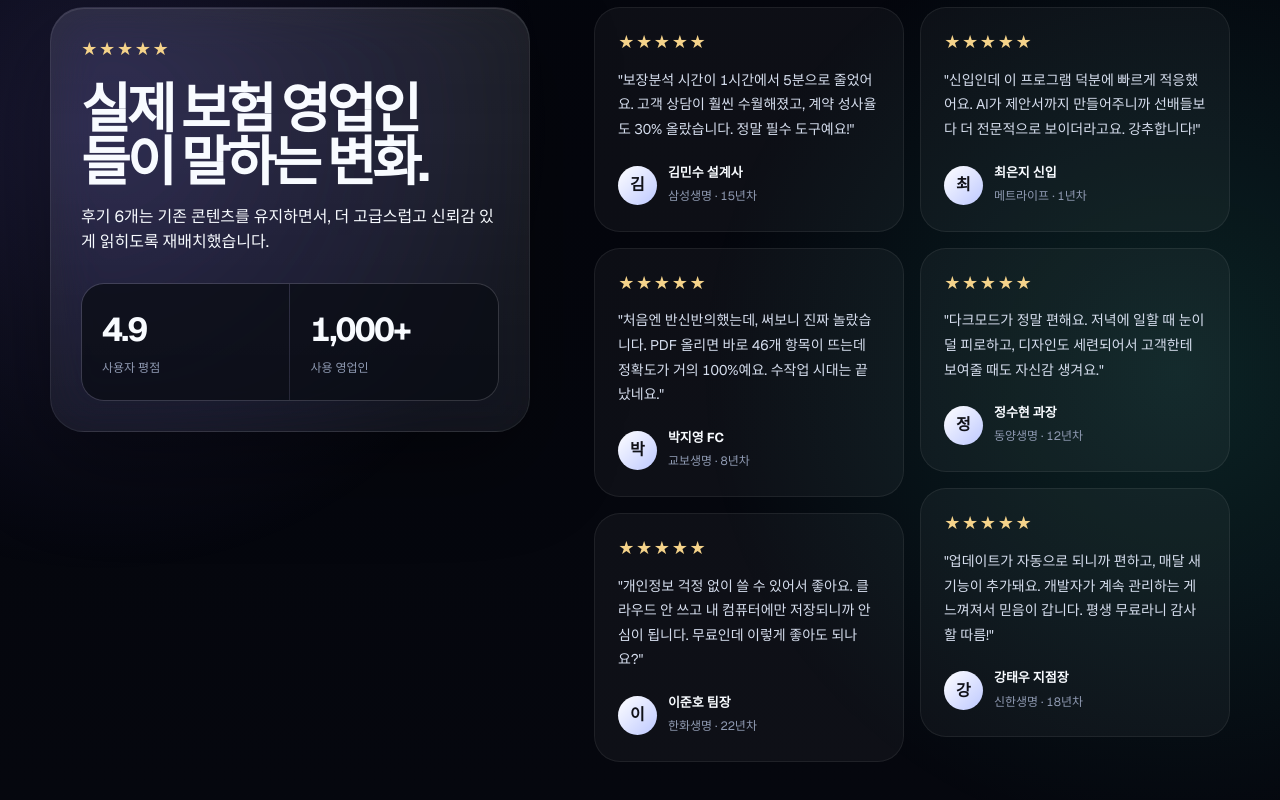
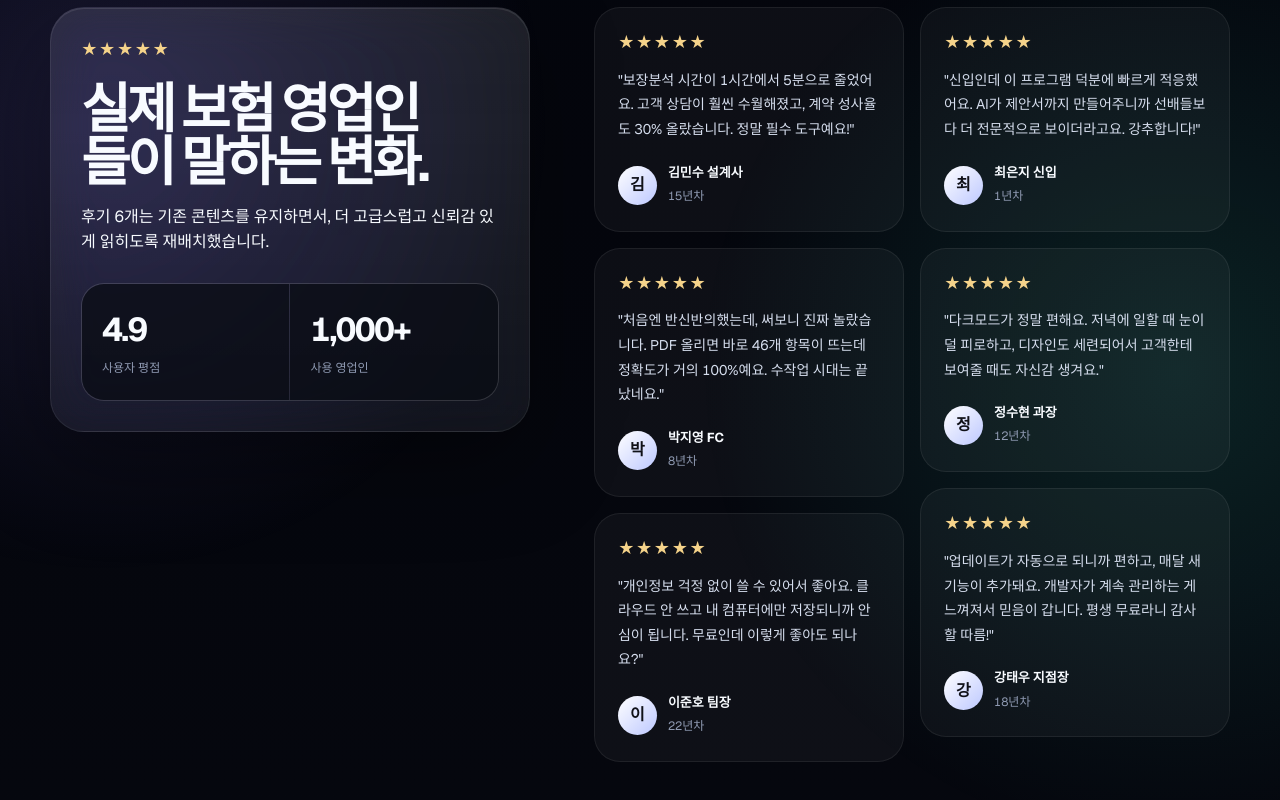
Before and after one commit to nasawon0-beep/insurance-ai-updates, a plain HTML site: page index.html in a window 1280 px wide. Shown: the part 4977-5777 px from the top of the page. Drawn offline with nearby package versions, Linux system fonts and the light colour scheme; no server answers.

Commit message:
Remove company names from testimonials
- Keep only position and years of experience
- More generic for privacy

```diff
--- a/index.html
+++ b/index.html
@@ -609,12 +609,12 @@
             <div class="container testimonial-layout">
                 <aside class="review-panel glass-panel" data-reveal><div class="stars" aria-label="별점 5점">★★★★★</div><h2>실제 보험 영업인들이 말하는 변화.</h2><p>후기 6개는 기존 콘텐츠를 유지하면서, 더 고급스럽고 신뢰감 있게 읽히도록 재배치했습니다.</p><div class="score-box"><div><strong>4.9</strong><span>사용자 평점</span></div><div><strong>1,000+</strong><span>사용 영업인</span></div></div></aside>
                 <div class="testimonial-masonry" data-reveal="delay-1">
-                    <article class="testimonial-card"><div class="stars">★★★★★</div><p class="quote">"보장분석 시간이 1시간에서 5분으로 줄었어요. 고객 상담이 훨씬 수월해졌고, 계약 성사율도 30% 올랐습니다. 정말 필수 도구예요!"</p><div class="author"><div class="author-avatar">김</div><div><strong>김민수 설계사</strong><span>삼성생명 · 15년차</span></div></div></article>
-                    <article class="testimonial-card"><div class="stars">★★★★★</div><p class="quote">"처음엔 반신반의했는데, 써보니 진짜 놀랐습니다. PDF 올리면 바로 46개 항목이 뜨는데 정확도가 거의 100%예요. 수작업 시대는 끝났네요."</p><div class="author"><div class="author-avatar">박</div><div><strong>박지영 FC</strong><span>교보생명 · 8년차</span></div></div></article>
-                    <article class="testimonial-card"><div class="stars">★★★★★</div><p class="quote">"개인정보 걱정 없이 쓸 수 있어서 좋아요. 클라우드 안 쓰고 내 컴퓨터에만 저장되니까 안심이 됩니다. 무료인데 이렇게 좋아도 되나요?"</p><div class="author"><div class="author-avatar">이</div><div><strong>이준호 팀장</strong><span>한화생명 · 22년차</span></div></div></article>
-                    <article class="testimonial-card"><div class="stars">★★★★★</div><p class="quote">"신입인데 이 프로그램 덕분에 빠르게 적응했어요. AI가 제안서까지 만들어주니까 선배들보다 더 전문적으로 보이더라고요. 강추합니다!"</p><div class="author"><div class="author-avatar">최</div><div><strong>최은지 신입</strong><span>메트라이프 · 1년차</span></div></div></article>
-                    <article class="testimonial-card"><div class="stars">★★★★★</div><p class="quote">"다크모드가 정말 편해요. 저녁에 일할 때 눈이 덜 피로하고, 디자인도 세련되어서 고객한테 보여줄 때도 자신감 생겨요."</p><div class="author"><div class="author-avatar">정</div><div><strong>정수현 과장</strong><span>동양생명 · 12년차</span></div></div></article>
-                    <article class="testimonial-card"><div class="stars">★★★★★</div><p class="quote">"업데이트가 자동으로 되니까 편하고, 매달 새 기능이 추가돼요. 개발자가 계속 관리하는 게 느껴져서 믿음이 갑니다. 평생 무료라니 감사할 따름!"</p><div class="author"><div class="author-avatar">강</div><div><strong>강태우 지점장</strong><span>신한생명 · 18년차</span></div></div></article>
+                    <article class="testimonial-card"><div class="stars">★★★★★</div><p class="quote">"보장분석 시간이 1시간에서 5분으로 줄었어요. 고객 상담이 훨씬 수월해졌고, 계약 성사율도 30% 올랐습니다. 정말 필수 도구예요!"</p><div class="author"><div class="author-avatar">김</div><div><strong>김민수 설계사</strong><span>15년차</span></div></div></article>
+                    <article class="testimonial-card"><div class="stars">★★★★★</div><p class="quote">"처음엔 반신반의했는데, 써보니 진짜 놀랐습니다. PDF 올리면 바로 46개 항목이 뜨는데 정확도가 거의 100%예요. 수작업 시대는 끝났네요."</p><div class="author"><div class="author-avatar">박</div><div><strong>박지영 FC</strong><span>8년차</span></div></div></article>
+                    <article class="testimonial-card"><div class="stars">★★★★★</div><p class="quote">"개인정보 걱정 없이 쓸 수 있어서 좋아요. 클라우드 안 쓰고 내 컴퓨터에만 저장되니까 안심이 됩니다. 무료인데 이렇게 좋아도 되나요?"</p><div class="author"><div class="author-avatar">이</div><div><strong>이준호 팀장</strong><span>22년차</span></div></div></article>
+                    <article class="testimonial-card"><div class="stars">★★★★★</div><p class="quote">"신입인데 이 프로그램 덕분에 빠르게 적응했어요. AI가 제안서까지 만들어주니까 선배들보다 더 전문적으로 보이더라고요. 강추합니다!"</p><div class="author"><div class="author-avatar">최</div><div><strong>최은지 신입</strong><span>1년차</span></div></div></article>
+                    <article class="testimonial-card"><div class="stars">★★★★★</div><p class="quote">"다크모드가 정말 편해요. 저녁에 일할 때 눈이 덜 피로하고, 디자인도 세련되어서 고객한테 보여줄 때도 자신감 생겨요."</p><div class="author"><div class="author-avatar">정</div><div><strong>정수현 과장</strong><span>12년차</span></div></div></article>
+                    <article class="testimonial-card"><div class="stars">★★★★★</div><p class="quote">"업데이트가 자동으로 되니까 편하고, 매달 새 기능이 추가돼요. 개발자가 계속 관리하는 게 느껴져서 믿음이 갑니다. 평생 무료라니 감사할 따름!"</p><div class="author"><div class="author-avatar">강</div><div><strong>강태우 지점장</strong><span>18년차</span></div></div></article>
                 </div>
             </div>
         </section>
```
